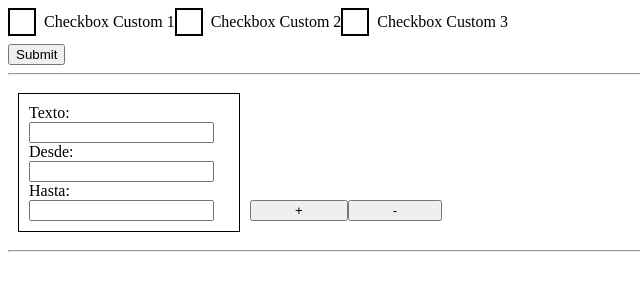
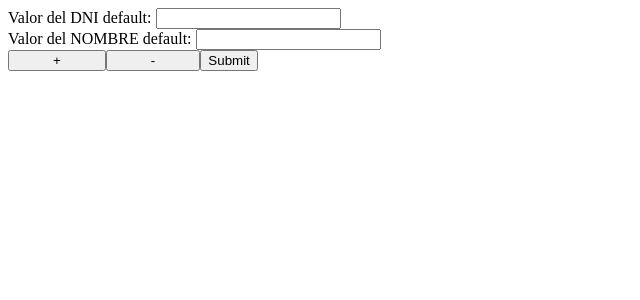
Before and after one commit to ddfilipov/register-custom-checbox, a React (Create React App) app: page / in a window 1280 px wide. Shown: the top 300 px of the page, without its empty margins (0-640 px from the left). Built offline with nearby package versions, Linux system fonts and the light colour scheme.

Commit message:
dynamic nested fields registering correctly now

```diff
--- a/src/App.tsx
+++ b/src/App.tsx
@@ -1,9 +1,11 @@
 import React, { useCallback, useEffect } from "react";
 import { FormProvider, useForm } from "react-hook-form";
+import { FormDynamicArray } from "./components/forms/FormDynamicArray";
 import { Formulario1 } from "./components/forms/Formulario1";
 
 function App() {
-    return <Formulario1 />;
+    return <FormDynamicArray />;
+    // return <Formulario1 />;
 }
 
 export default App;
--- /dev/null
+++ b/src/components/Test.tsx
@@ -0,0 +1,42 @@
+import { FC, useCallback, useRef, useState } from "react";
+import { FieldValues, FormProvider, useForm, UseFormRegister, UseFormReturn } from "react-hook-form";
+import styled from "styled-components";
+import { FormProps } from "./forms/Formulario1";
+
+export const Container = styled.div`
+    border: 1px solid black;
+    display: inline-block;
+    padding: 10px;
+    margin: 10px;
+    width: 200px;
+`;
+
+interface IDatosMinimosPersona {
+    dni: string;
+    nombre: string;
+}
+
+export interface Solicitante {
+    datosMinimos: IDatosMinimosPersona;
+}
+
+export interface SolicitanteDenis {
+    soli: Solicitante;
+    registrar: any;
+    id: number;
+}
+
+export const Test: FC<SolicitanteDenis> = ({ soli, registrar, id }) => {
+    return (
+        <div>
+            <div>
+                <label htmlFor="dni">Valor del DNI default: {soli.datosMinimos.dni}</label>
+                <input type="text" maxLength={50} {...registrar(`solicitantes.${id}.datosMinimos.dni` as const)} />
+            </div>
+            <div>
+                <label htmlFor="nombre">Valor del NOMBRE default: {soli.datosMinimos.nombre}</label>
+                <input type="text" maxLength={50} {...registrar(`solicitantes.${id}.datosMinimos.nombre` as const)} />
+            </div>
+        </div>
+    );
+};
--- /dev/null
+++ b/src/components/forms/FormDynamicArray.tsx
@@ -0,0 +1,54 @@
+import { FC, useCallback, useEffect, useRef, useState } from "react";
+import { FormProvider, useForm, UseFormRegister, FieldValues, useFieldArray } from "react-hook-form";
+import styled from "styled-components";
+import { Checkbox } from "../Checkbox";
+import { Checkbox2 } from "../Checkbox2";
+import { CheckboxFinal } from "../CheckboxFinal";
+import { GrupoInputs, TextInputs } from "../GrupoInputs";
+import { Solicitante, Test } from "../Test";
+
+interface FormFinal {
+    solicitantes: Solicitante[]; //TODO: max length = 2
+}
+
+export const FormDynamicArray: FC = ({}) => {
+    const methods = useForm<FormFinal>({
+        defaultValues: {
+            solicitantes: [{ datosMinimos: { dni: "" } }],
+        },
+    });
+    const { register, handleSubmit, watch, control } = methods;
+
+    const {
+        fields: fieldsSolicitantes,
+        append: appendSolicitantes,
+        remove: removeSolicitantes,
+    } = useFieldArray({ name: "solicitantes", control });
+
+    const onSubmit = useCallback((data: FormFinal) => {
+        console.log(JSON.stringify(data, null, " "));
+    }, []);
+
+    const clickMas = useCallback(() => {
+        appendSolicitantes({ datosMinimos: { dni: "", nombre: "" } });
+    }, []);
+
+    const clickMenos = useCallback(() => {
+        removeSolicitantes(fieldsSolicitantes.length - 1);
+    }, []);
+
+    return (
+        <FormProvider {...methods}>
+            <form onSubmit={handleSubmit(onSubmit)}>
+                <div>
+                    {fieldsSolicitantes.map((solicitante, index) => (
+                        <Test soli={solicitante} registrar={register} id={index} />
+                    ))}
+                </div>
+                <input type="button" value="          +          " onClick={clickMas} />
+                <input type="button" value="          -          " onClick={clickMenos} />
+                <input type={"submit"} />
+            </form>
+        </FormProvider>
+    );
+};
```
